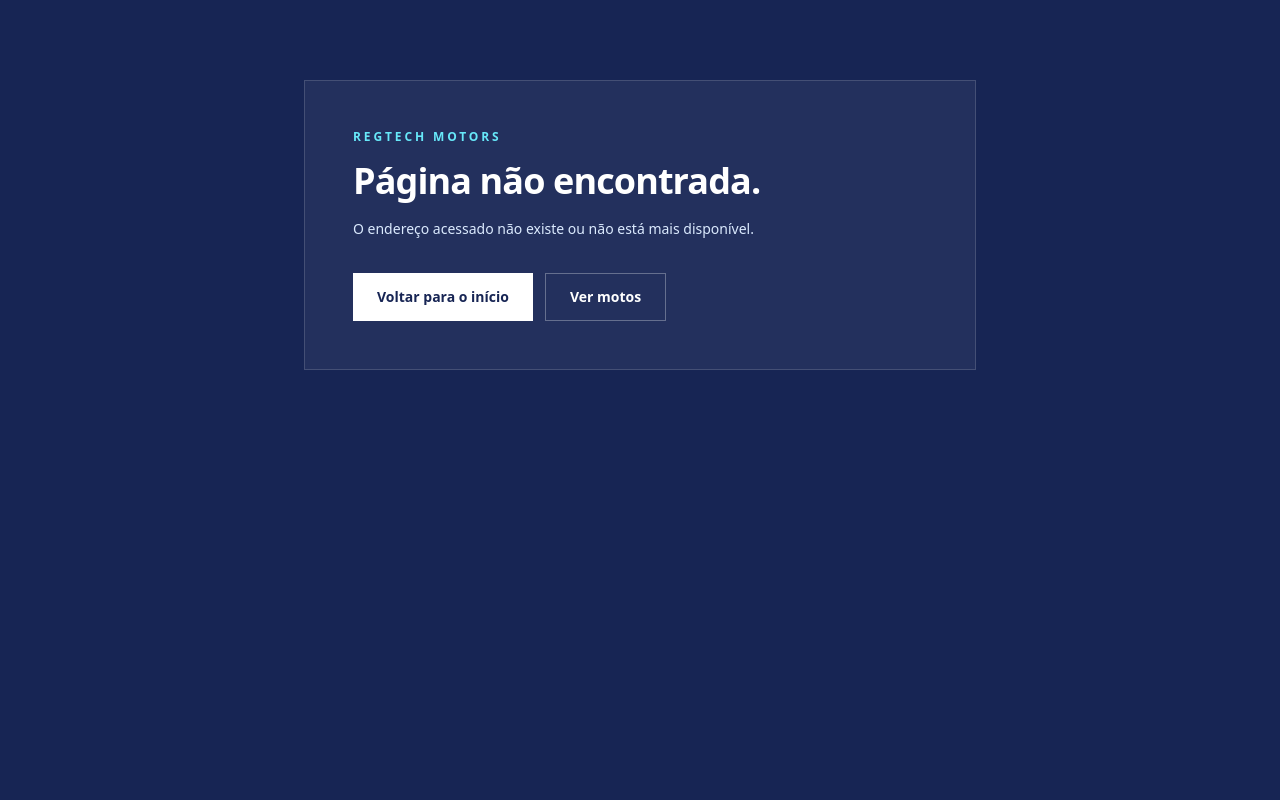
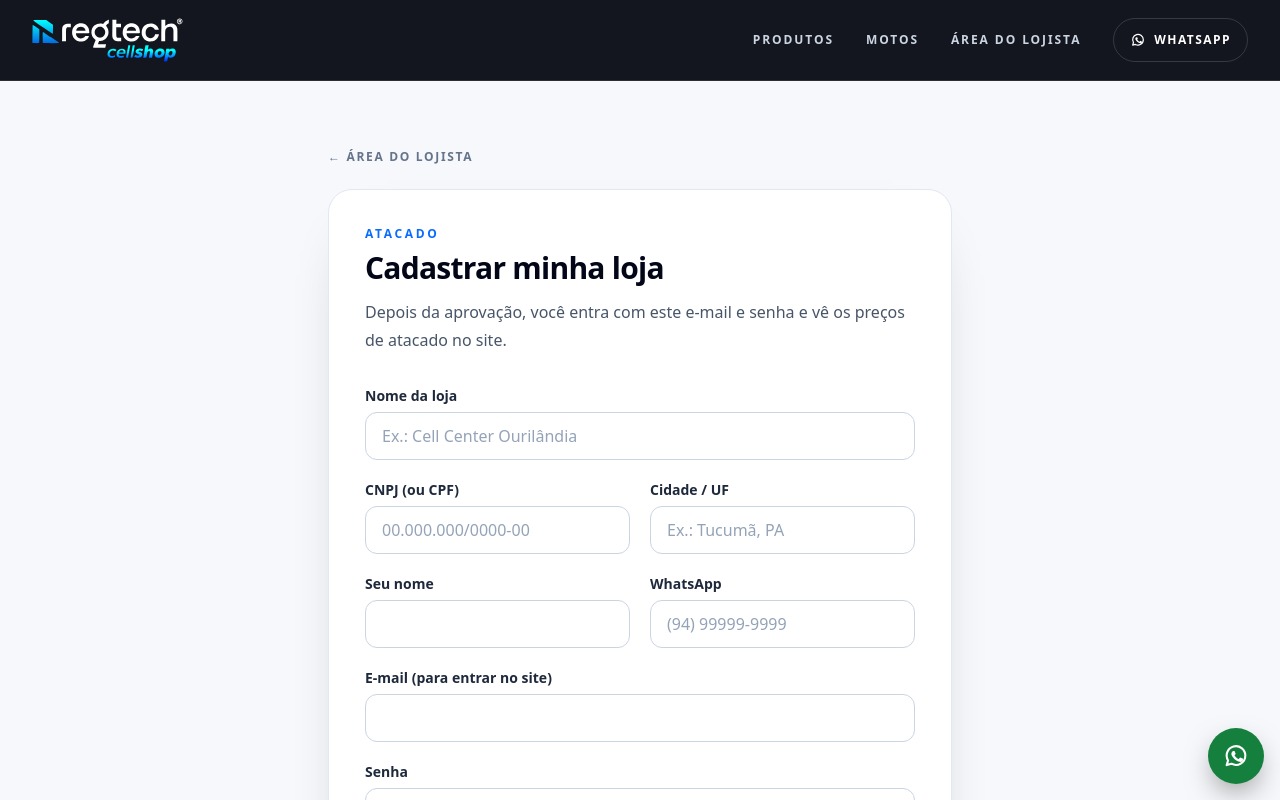
Before and after one commit to jonassantto1996-collab/regtech-motos, a Next.js app: page /cellshop/lojista/cadastro in a window 1280 px wide. Before the commit this address had no page. Shown: the top 800 px of the page. Built offline with nearby package versions, Linux system fonts and the light colour scheme; no server answers.

Commit message:
Loja: página de cadastro do lojista
This page allows resellers to sign up and provides a link to the reseller area.

```diff
--- /dev/null
+++ b/app/cellshop/lojista/cadastro/page.tsx
@@ -0,0 +1,40 @@
+import type { Metadata } from "next";
+import Link from "next/link";
+import { redirect } from "next/navigation";
+import { ResellerSignupForm } from "@/components/cellshop/ResellerForms";
+import { getCellshopBase } from "@/lib/cellshop/config";
+import { getCellshopViewer } from "@/lib/cellshop/queries";
+
+export const dynamic = "force-dynamic";
+
+export const metadata: Metadata = {
+  title: "Cadastro de lojista",
+  description: "Cadastre a sua loja para ver os preços de atacado da Regtech Cell Shop.",
+  alternates: { canonical: "/lojista/cadastro" },
+};
+
+export default async function ResellerSignupPage() {
+  const [base, viewer] = await Promise.all([getCellshopBase(), getCellshopViewer()]);
+  // Quem já tem cadastro vai direto para a Área do Lojista.
+  if (viewer) redirect(`${base}/lojista`);
+
+  return (
+    <main className="bg-[#f6f8fb]">
+      <div className="mx-auto max-w-2xl px-4 py-10 sm:px-6 sm:py-14">
+        <Link href={`${base}/lojista`} className="inline-flex min-h-10 items-center text-xs font-semibold uppercase tracking-[0.14em] text-slate-500 hover:text-[#0a6cff]">
+          ← Área do Lojista
+        </Link>
+        <div className="mt-3 rounded-3xl border border-slate-200 bg-white p-6 shadow-[0_24px_60px_-40px_rgba(7,10,18,0.45)] sm:p-9">
+          <p className="text-xs font-semibold uppercase tracking-[0.22em] text-[#0a6cff]">Atacado</p>
+          <h1 className="mt-2 text-3xl font-bold tracking-tight">Cadastrar minha loja</h1>
+          <p className="mt-3 text-base leading-7 text-slate-600">
+            Depois da aprovação, você entra com este e-mail e senha e vê os preços de atacado no site.
+          </p>
+          <div className="mt-8">
+            <ResellerSignupForm />
+          </div>
+        </div>
+      </div>
+    </main>
+  );
+}
```
